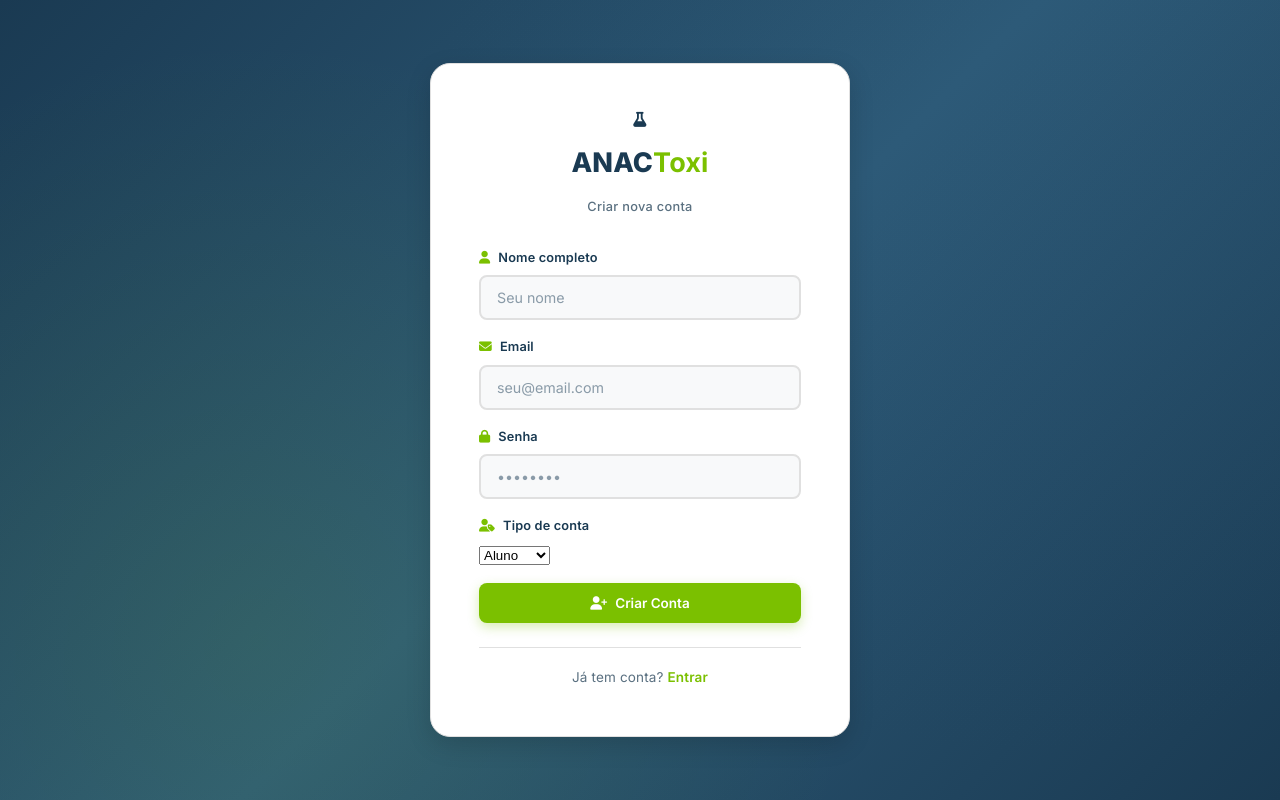
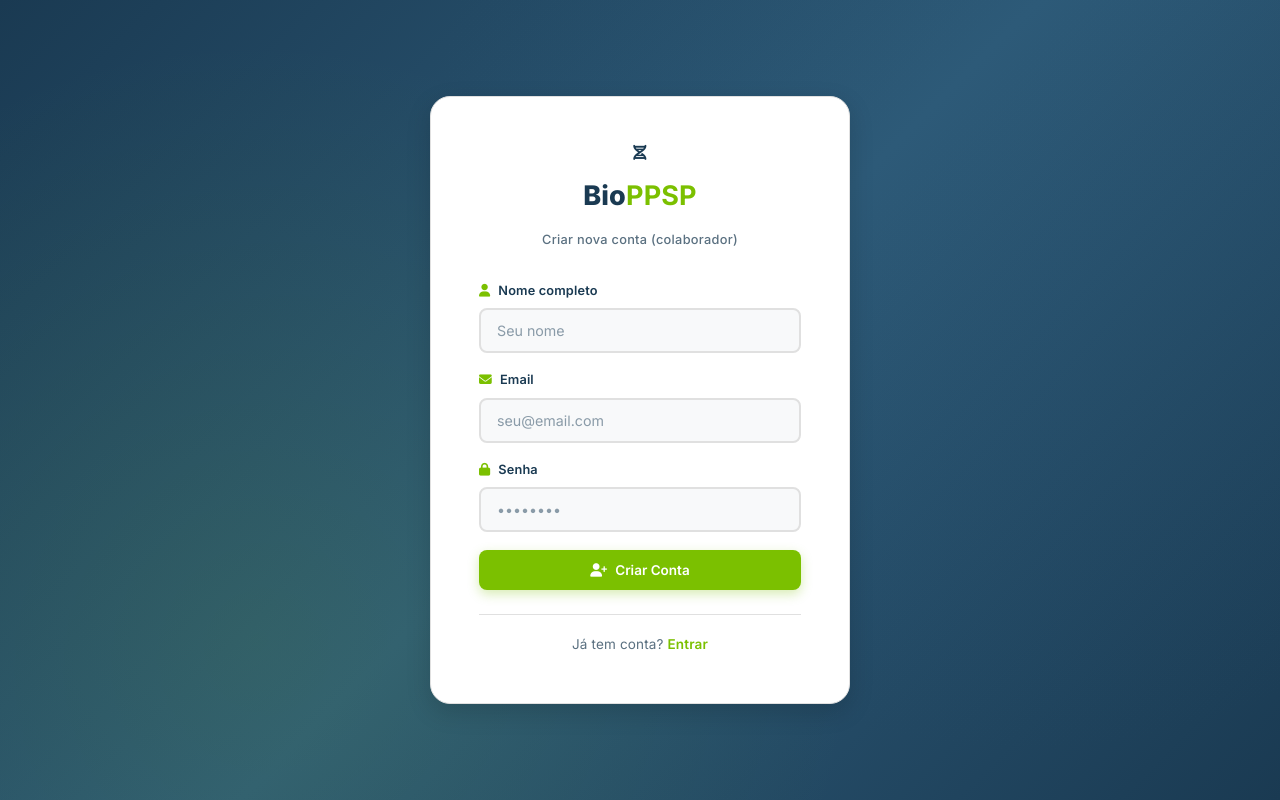
Before and after one commit to Thiagoluisvs/biocognitivaPPSP, a Flask app: page /register in a window 1280 px wide. Run offline with Flask 3, Linux system fonts and the light colour scheme.

Commit message:
Fix register page role options (PPSP)
Co-authored-by: Cursor <cursoragent@cursor.com>

```diff
--- a/templates/register.html
+++ b/templates/register.html
@@ -1,13 +1,13 @@
 {% extends "base.html" %}
-{% block title %}Registrar - Portal Toxicologia ANAC{% endblock %}
+{% block title %}Registrar - Biocognitiva PPSP{% endblock %}
 {% block auth_content %}
 <div class="auth-page">
     <div class="auth-bg"></div>
     <div class="auth-card">
         <div class="auth-logo">
-            <i class="fas fa-flask"></i>
-            <h1>ANAC<b>Toxi</b></h1>
-            <p>Criar nova conta</p>
+            <i class="fas fa-dna"></i>
+            <h1>Bio<b>PPSP</b></h1>
+            <p>Criar nova conta (colaborador)</p>
         </div>
         {% with messages = get_flashed_messages(with_categories=true) %}
         {% if messages %}{% for c, m in messages %}<div class="flash flash-{{ c }}">{{ m }}</div>{% endfor %}{% endif %}
@@ -25,13 +25,6 @@
                 <label><i class="fas fa-lock"></i> Senha</label>
                 <input type="password" name="password" placeholder="••••••••" required minlength="6">
             </div>
-            <div class="form-group">
-                <label><i class="fas fa-user-tag"></i> Tipo de conta</label>
-                <select name="role" class="form-select">
-                    <option value="aluno">Aluno</option>
-                    <option value="instrutor">Instrutor</option>
-                </select>
-            </div>
             <button type="submit" class="btn btn-primary btn-full"><i class="fas fa-user-plus"></i> Criar Conta</button>
         </form>
         <div class="auth-footer">
```
